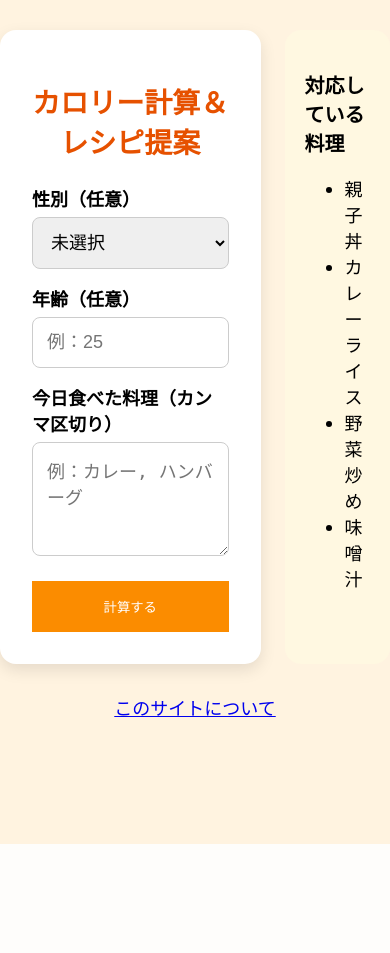
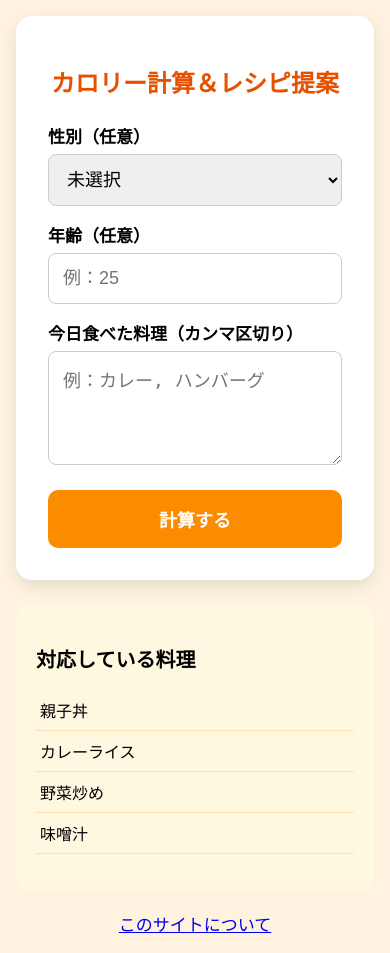
Before and after one commit to kakerutoB/calorie-app, a Flask app: page / in a window 390 px wide. Before the commit the page ends 844 px from the top, so only its background shows below. Run offline with Flask 3, Linux system fonts and the light colour scheme.

```diff
--- a/static/style.css
+++ b/static/style.css
@@ -73,3 +73,69 @@ button {
   color: white;
   border: none;
   padding: 16px;
+  border-radius: 10px;
+  font-size: 18px;
+  font-weight: bold;
+  cursor: pointer;
+}
+
+button:hover {
+  background: #f57c00;
+}
+
+/* 結果表示 */
+.result {
+  margin-top: 24px;
+  font-size: 18px;
+}
+
+/* Cookpad ボタン */
+.recipe-button {
+  display: inline-block;
+  margin-top: 8px;
+  padding: 10px 18px;
+  background-color: #ff914d;
+  color: white;
+  font-size: 16px;
+  font-weight: bold;
+  border-radius: 10px;
+  text-decoration: none;
+}
+
+.recipe-button:hover {
+  opacity: 0.85;
+}
+
+/* 料理リスト */
+.food-list {
+  list-style: none;
+  padding-left: 0;
+}
+
+.food-item {
+  padding: 8px 4px;
+  border-bottom: 1px solid #ffe0b2;
+  cursor: pointer;
+  font-size: 16px;
+}
+
+.food-item:hover {
+  color: #e65100;
+  font-weight: bold;
+}
+
+/* スマホ対応 */
+@media (max-width: 768px) {
+  .container {
+    flex-direction: column;
+    margin: 16px;
+  }
+
+  h1 {
+    font-size: 24px;
+  }
+
+  body {
+    font-size: 17px;
+  }
+}
```
